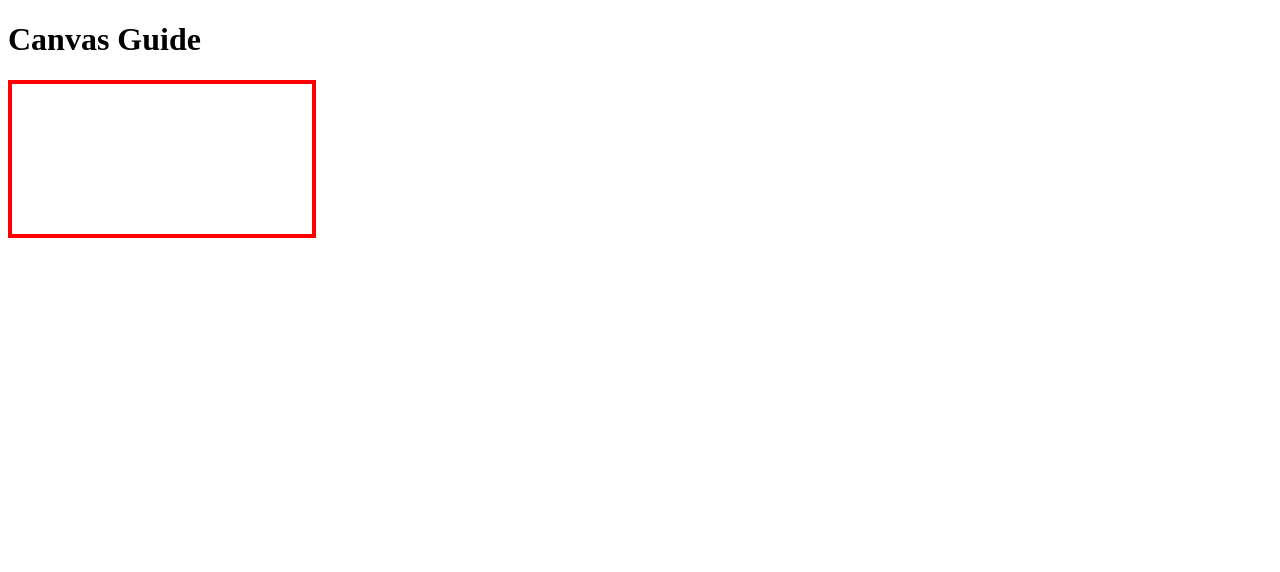
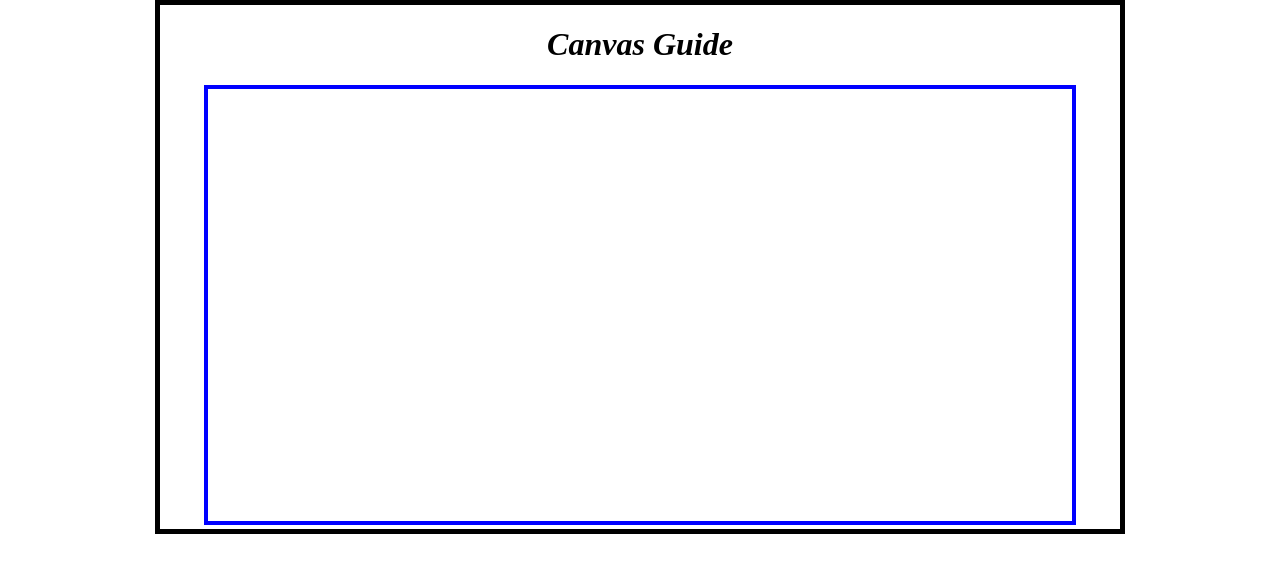
Before and after one commit to CleverOscar/Canvas_Demo, a plain HTML site: page index.html in a window 1280 px wide. Drawn offline with Linux system fonts and the light colour scheme.

Commit message:
Basic Canvas

```diff
--- a/index.html
+++ b/index.html
@@ -7,7 +7,7 @@
     <link rel="stylesheet" type="text/css" href="./styles.css">
     <title>Document</title>
 </head>
-<body>
+<body class="canvas">
     <h1>
         Canvas Guide
     </h1>
--- a/styles.css
+++ b/styles.css
@@ -1,3 +1,13 @@
+.canvas {
+    border: 5px solid black;
+    width: 75%;
+    margin: 0px auto;
+    text-align: center;
+    font-style: italic;
+}
+
 #canvas {
-    border: 4px solid red;
+    border: 4px solid blue;
+    width: 90%;
+    margin: 0px auto;
 }
```
